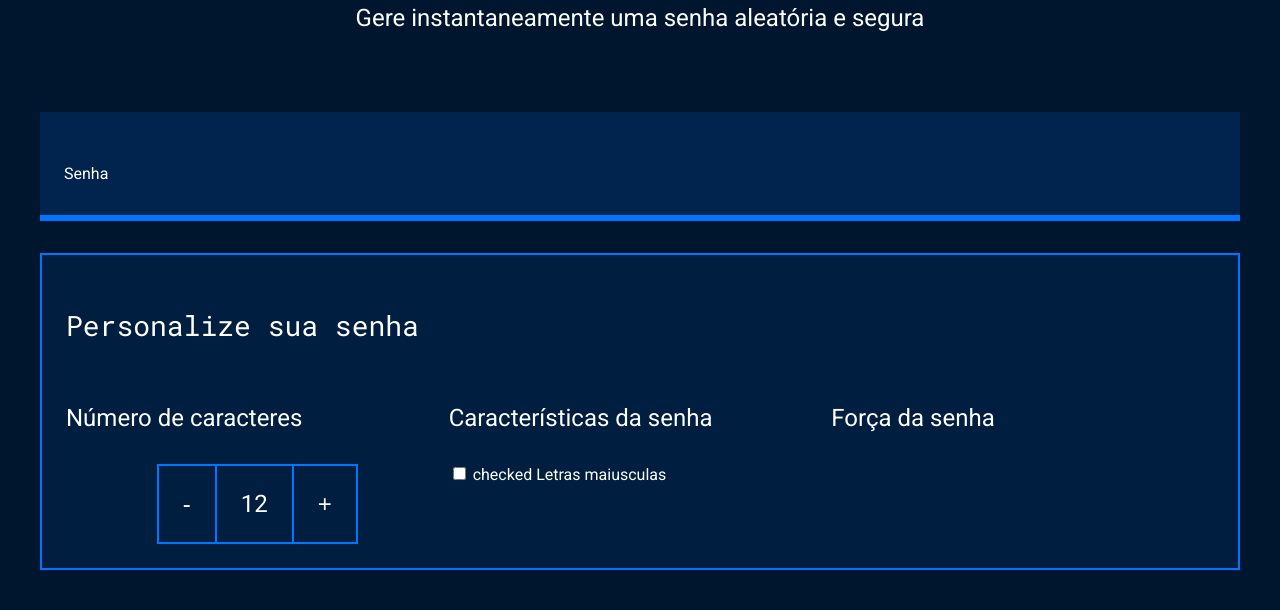
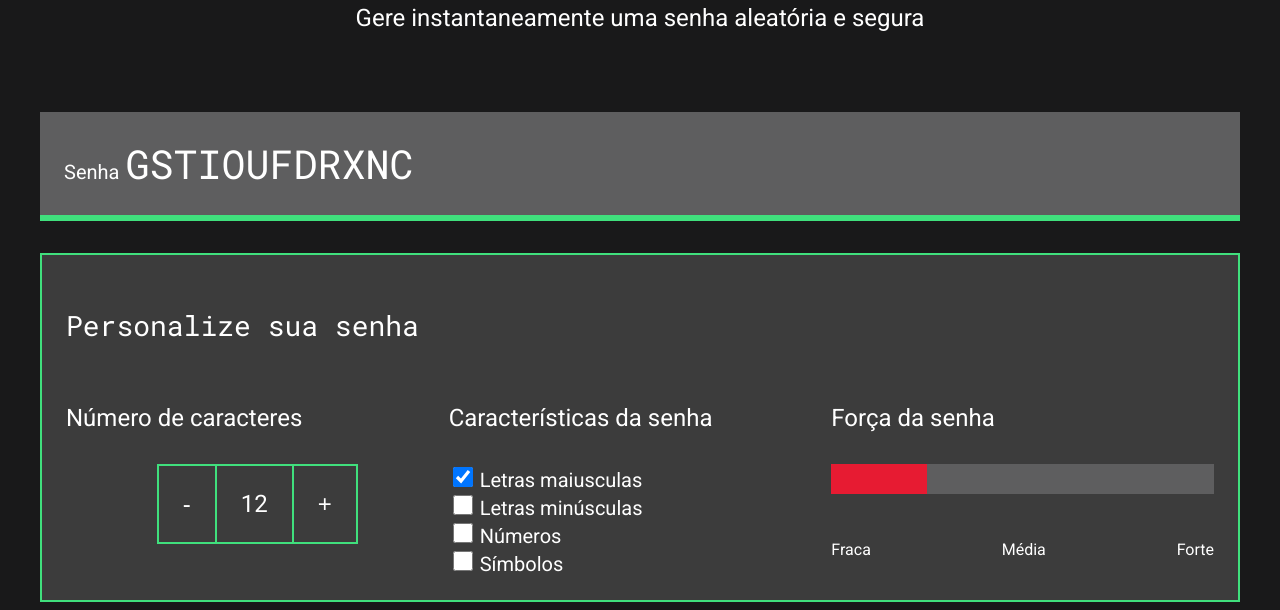
Before and after one commit to pablocastro17/gerador-de-senhas, a plain HTML site: page index.html in a window 1280 px wide. Shown: the part 200-810 px from the top of the page. Drawn offline with Linux system fonts and the light colour scheme.

Commit message:
Add files via upload

```diff
--- a/index.html
+++ b/index.html
@@ -17,7 +17,7 @@
         </div>
         <div class="conteudo-senha">
             <label for="senha">Senha</label>
-            <input name="senha" type="text" id="campo-senha">
+            <input name="senha" type="text" id="campo-senha"readonly>
         </div>
         <div class="parametro">
             <h3 class="parametro-titulo">Personalize sua senha</h3>
@@ -33,16 +33,37 @@
                 <div class="parametro-senha">
                     <h4 class="parametro-senha__titulo">Características da senha</h4>
                     <div class="parametro-senha-checknox">
-                        <input name="maiusculo" type="checkbox" class="checkbox"> checked
+                        <input name="maiusculo" type="checkbox" class="checkbox"checked>
                         <label for="maiusculo">Letras maiusculas</label>
+                    </div>
+                    <div class="parametro-senha-checkbox">
+                        <input name="minusculo" type="checkbox" class="checkbox">
+                        <label for="minusculo">Letras minúsculas</label>
+                    </div>
+                    <div class="parametro-senha-checkbox">
+                        <input name="numero" type="checkbox" class="checkbox">
+                        <label for="numero">Números</label>
+                    </div>
+                    <div class="parametro-senha-checkbox">
+                        <input name="simbolo" type="checkbox" class="checkbox">
+                        <label for="simbolo">Símbolos</label>
                     </div>
                 </div>
                 <div class="parametro-senha">
                     <h4 class="parametro-senha__titulo">Força da senha</h4>
+                    <div class="barra"></div>
+                    <div class="forca fraca"></div>
+                    <div class="parametro-senha-textos">
+                     <p>Fraca</p>
+                    <p>Média</p>
+                    <p>Forte</p>
+                    </div>
+
                 </div>
             </div>
         </div>
     </section>
+    <script src="main.js"></script>
 </body>
 
 </html>
--- /dev/null
+++ b/main.js
@@ -0,0 +1,38 @@
+const numeroSenha = document.querySelector('.parametro-senha__texto');
+let tamanhoSenha = 12;
+numeroSenha.textContent = tamanhoSenha;
+
+const botoes = document.querySelectorAll('.parametro-senha__botao');
+
+botoes[0].onclick = diminuiTamanho;
+botoes[1].onclick = aumentaTamanho;
+
+function diminuiTamanho() {
+    if (tamanhoSenha > 1) {
+        // tamanhoSenha = tamanhoSenha-1;
+        tamanhoSenha--;
+    }
+    numeroSenha.textContent = tamanhoSenha;
+    geraSenha();
+}
+function aumentaTamanho() {
+    if (tamanhoSenha < 20) {
+        // tamanhoSenha = tamanhoSenha+1;
+        tamanhoSenha++;
+    }
+    numeroSenha.textContent = tamanhoSenha;
+    geraSenha();
+}
+
+const campoSenha = document.querySelector('#campo-senha');
+const letrasMaiusculas = 'ABCDEFGHIJKLMNOPQRSTUVXYWZ';
+geraSenha();
+function geraSenha(){
+    let senha = '';
+    for (let i = 0; i < tamanhoSenha;i++){
+        let numeroAleatorio = Math.random()*letrasMaiusculas.length;
+        numeroAleatorio = Math.floor(numeroAleatorio);
+        senha = senha + letrasMaiusculas[numeroAleatorio];
+    }
+    campoSenha.value = senha;
+}
--- a/style.css
+++ b/style.css
@@ -1,47 +1,47 @@
 @import url('https://fonts.googleapis.com/css2?family=Roboto&family=Roboto+Mono&display=swap');
 
-:root{
+:root {
     --branco: white;
-    --cor-de-fundo: #00162E;
-    --fundo-senha: #00244D;
-    --fundo-texto: #001E40;
-    --borda: #0075FF;
+    --cor-de-fundo: #19191a;
+    --fundo-senha: #5e5e5f;
+    --fundo-texto: #3c3c3c;
+    --borda: #40e07d;
     --roboto: 'Roboto', sans-serif;
     --roboto-mono: 'Roboto Mono', monospace;
 }
 
-*{
+* {
     font-weight: 400;
 }
 
-body{
+body {
     color: var(--branco);
     background-color: var(--cor-de-fundo);
     font-family: var(--roboto);
 }
 
-.titulo-principal{
+.titulo-principal {
     font-family: var(--roboto-mono);
     font-size: 32px;
 }
 
-.titulo-secundario{
+.titulo-secundario {
     font-size: 24px;
 }
 
-.conteudo-titulo{
+.conteudo-titulo {
     text-align: center;
     margin-top: 80px;
 }
 
-.conteudo-senha{
+.conteudo-senha {
     margin-top: 80px;
     background: var(--fundo-senha);
     padding: 24px;
     border-bottom: 6px solid var(--borda);
 }
 
-#campo-senha{
+#campo-senha {
     background-color: var(--fundo-senha);
     border: none;
     color: var(--branco);
@@ -50,45 +50,48 @@ body{
     width: 70%;
 }
 
-#campo-senha:focus{
+#campo-senha:focus {
     outline: none;
 }
 
-.conteudo{
+.conteudo {
     max-width: 1200px;
     margin: 0 auto;
 }
 
-.parametro{
+.parametro {
     background-color: var(--fundo-texto);
     border: 2px solid var(--borda);
     margin-top: 32px;
     padding: 24px;
 }
 
-.parametro-titulo{
+.parametro-titulo {
     font-family: var(--roboto-mono);
     font-size: 28px;
 }
 
-.parametro-senha__titulo{
-    font-size:24px;
+.parametro-senha__titulo {
+    font-size: 24px;
 }
 
-.parametro-coluna__senha{
+.parametro-coluna__senha {
     display: flex;
     flex-direction: column;
     justify-content: center;
 }
-.parametro-senha{
+
+.parametro-senha {
     width: 50%;
     margin: 0 auto;
 }
-.parametro-senha-botoes{
+
+.parametro-senha-botoes {
     display: flex;
     justify-content: center;
 }
-.parametro-senha__botao{
+
+.parametro-senha__botao {
     background-color: var(--fundo-texto);
     color: var(--branco);
     border: 2px solid var(--borda);
@@ -96,15 +99,59 @@ body{
     font-size: 24px;
     cursor: pointer;
 }
-.parametro-senha__texto{
+
+.parametro-senha__texto {
     padding: 24px;
     border-top: 2px solid var(--borda);
     border-bottom: 2px solid var(--borda);
     margin: 0;
     font-size: 24px;
 }
+
+label {
+    font-size: 20px;
+}
+
+.checkbox {
+    width: 20px;
+    height: 20px;
+    cursor: pointer;
+}
+
+.barra {
+    background-color: var(--fundo-senha);
+    height: 30px;
+    width: 100%;
+}
+
+.forca{
+    height: 30px;
+    position: relative;
+    bottom: 30px;
+}
+
+.fraca {
+    background-color: #e71b32;
+    width: 25%;
+}
+
+.media{
+    background-color: #faf408;
+    width: 50%;
+}
+
+.forte{
+    background-color: #00ff85;
+    width: 100%;
+}
+
+.parametro-senha-textos{
+    display: flex;
+    justify-content: space-between;
+}
+
 @media screen and (min-width: 768px) {
-    .parametro-coluna__senha{
+    .parametro-coluna__senha {
         flex-direction: row;
     }
 }
```
